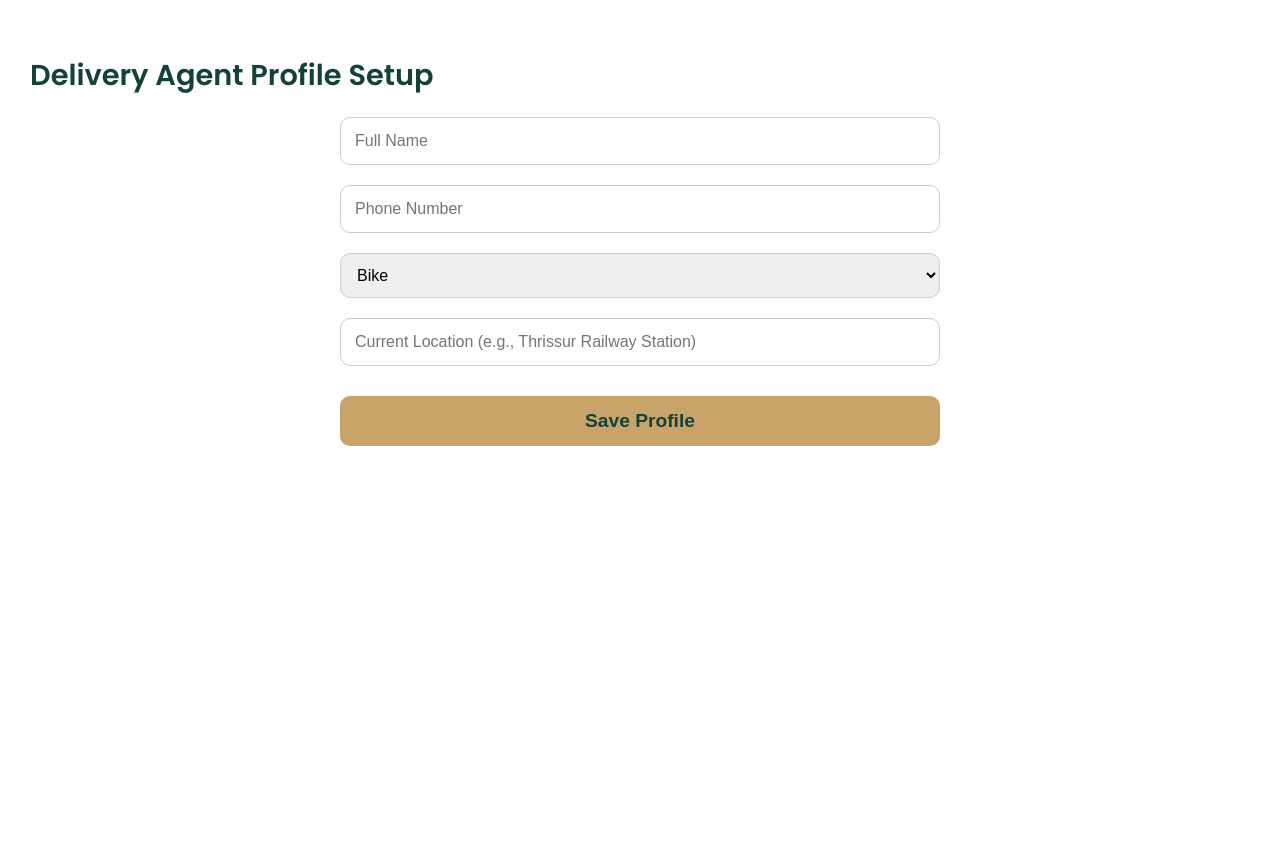
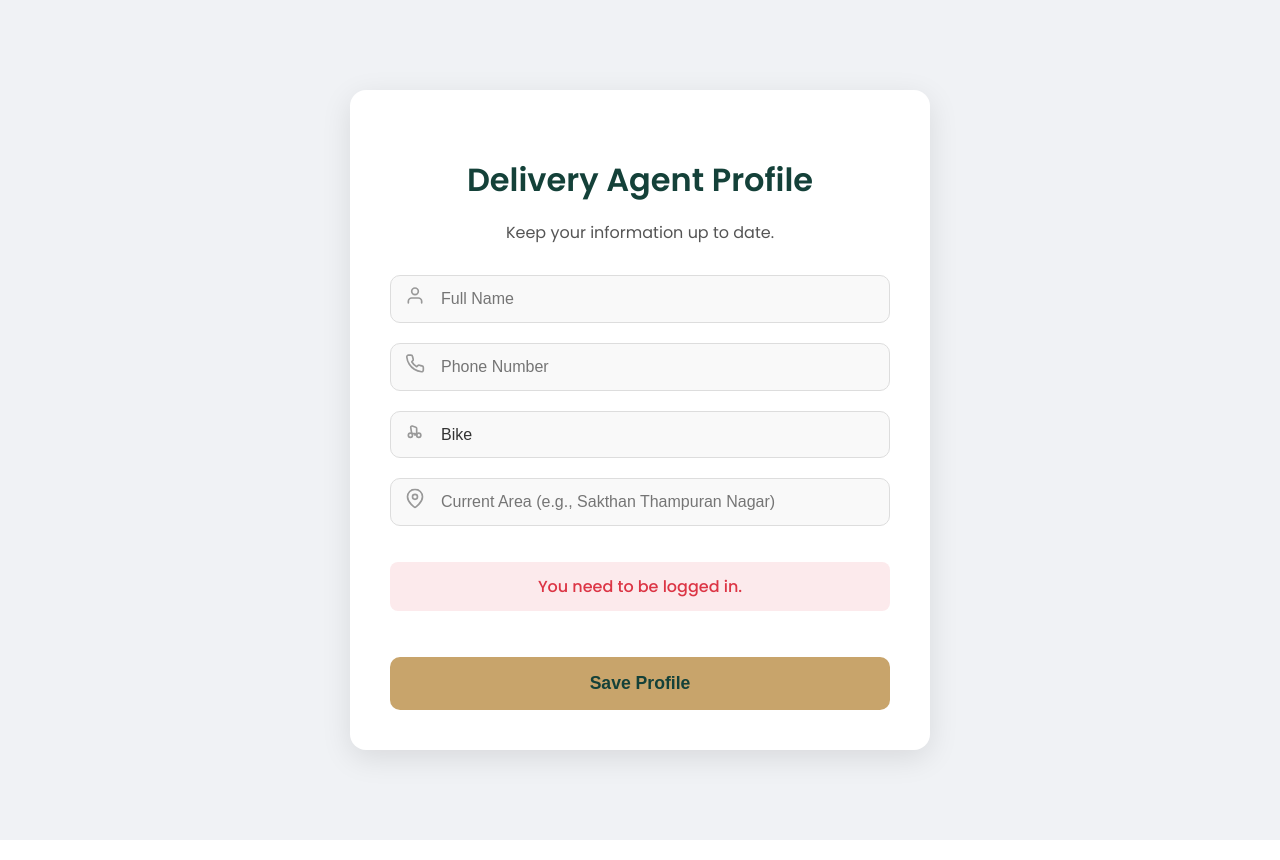
Before and after one commit to Mariya-004/AroundU, a React (Create React App) app in the folder frontend/: page /deliveryagent-setprofile in a window 1280 px wide. Built offline with nearby package versions, Linux system fonts and the light colour scheme.

Commit message:
updated deliveryagent feed

```diff
--- a/frontend/src/pages/deliveryagentsetprofile.jsx
+++ b/frontend/src/pages/deliveryagentsetprofile.jsx
@@ -1,14 +1,57 @@
-import React, { useState } from "react";
+import React, { useState, useEffect } from "react";
+
+// This is a self-contained component. For a real app, styles and icons would be in separate files.
+// Dynamic styles are injected into the document's head.
 
 export default function DeliveryAgentProfileSetup() {
     const [formData, setFormData] = useState({
         fullName: "",
         phoneNumber: "",
         vehicleType: "Bike",
-    currentLocation: "", // address string or [lon, lat]
+        currentLocation: "",
     });
 
-  const [message, setMessage] = useState("");
+    const [message, setMessage] = useState({ text: "", type: "" });
+    const [isLoading, setIsLoading] = useState(false);
+    const [isFetching, setIsFetching] = useState(true);
+
+    // Fetch existing profile data on component mount
+    useEffect(() => {
+        const fetchProfile = async () => {
+            setIsFetching(true);
+            try {
+                const token = localStorage.getItem("token");
+                if (!token) {
+                    setMessage({ text: "You need to be logged in.", type: "error" });
+                    return;
+                }
+
+                const res = await fetch("https://asia-south1-aroundu-473113.cloudfunctions.net/deliveryagent-profile", {
+                    method: "GET",
+                    headers: { Authorization: `Bearer ${token}` },
+                });
+
+                if (res.ok) {
+                    const data = await res.json();
+                    setFormData({
+                        fullName: data.name || "",
+                        phoneNumber: data.phoneNumber || "",
+                        vehicleType: data.vehicleType || "Bike",
+                        currentLocation: "", // Clear location to avoid showing raw coordinates
+                    });
+                } else if (res.status !== 404) {
+                    const data = await res.json();
+                    setMessage({ text: data.msg || "Failed to fetch profile.", type: "error" });
+                }
+            } catch (err) {
+                setMessage({ text: "Server error while fetching profile.", type: "error" });
+            } finally {
+                setIsFetching(false);
+            }
+        };
+
+        fetchProfile();
+    }, []);
 
     const handleChange = (e) => {
         const { name, value } = e.target;
@@ -17,7 +60,8 @@ export default function DeliveryAgentProfileSetup() {
 
     const handleSubmit = async (e) => {
         e.preventDefault();
-    setMessage("");
+        setMessage({ text: "", type: "" });
+        setIsLoading(true);
 
         try {
             const token = localStorage.getItem("token");
@@ -32,20 +76,35 @@ export default function DeliveryAgentProfileSetup() {
 
             const data = await res.json();
             if (!res.ok) {
-        setMessage(data.msg || "Failed to update profile");
+                setMessage({ text: data.msg || "Failed to update profile", type: "error" });
             } else {
-        setMessage(data.msg);
+                setMessage({ text: data.msg, type: "success" });
             }
         } catch (err) {
-      setMessage("Server error");
+            setMessage({ text: "A server error occurred. Please try again.", type: "error" });
+        } finally {
+            setIsLoading(false);
         }
     };
 
+    if (isFetching) {
         return (
-    <div style={{ background: "#fff", minHeight: "100vh", padding: "30px", fontFamily: "Poppins, sans-serif", color: "#144139" }}>
-      <h2 style={{ fontSize: "1.8rem", marginBottom: "20px" }}>Delivery Agent Profile Setup</h2>
+            <div style={styles.container}>
+                <div style={styles.loader}></div>
+                <p style={{color: '#144139', marginTop: '10px'}}>Loading Profile...</p>
+            </div>
+        );
+    }
 
-      <form onSubmit={handleSubmit} style={{ maxWidth: "600px", margin: "0 auto", display: "flex", flexDirection: "column", gap: "20px" }}>
+    return (
+        <div style={styles.container}>
+            <div style={styles.card}>
+                <h2 style={styles.title}>Delivery Agent Profile</h2>
+                <p style={styles.subtitle}>Keep your information up to date.</p>
+
+                <form onSubmit={handleSubmit} style={styles.form}>
+                    <div style={styles.inputGroup}>
+                        <span style={styles.icon}>{UserIcon}</span>
                         <input
                             type="text"
                             name="fullName"
@@ -53,64 +112,146 @@ export default function DeliveryAgentProfileSetup() {
                             value={formData.fullName}
                             onChange={handleChange}
                             required
-          style={inputStyle}
+                            style={styles.input}
+                            className="input-focus"
                         />
+                    </div>
+                    <div style={styles.inputGroup}>
+                        <span style={styles.icon}>{PhoneIcon}</span>
                         <input
-          type="text"
+                            type="tel"
                             name="phoneNumber"
                             placeholder="Phone Number"
                             value={formData.phoneNumber}
                             onChange={handleChange}
                             required
-          style={inputStyle}
+                            style={styles.input}
+                            className="input-focus"
                         />
+                    </div>
+                    <div style={styles.inputGroup}>
+                        <span style={styles.icon}>{VehicleIcon}</span>
                         <select
                             name="vehicleType"
                             value={formData.vehicleType}
                             onChange={handleChange}
                             required
-          style={{ ...inputStyle, padding: "12px" }}
+                            style={{ ...styles.input, appearance: 'none' }}
+                            className="input-focus"
                         >
                             <option value="Bike">Bike</option>
                             <option value="Scooter">Scooter</option>
                             <option value="Car">Car</option>
                             <option value="Van">Van</option>
                         </select>
+                    </div>
+                    <div style={styles.inputGroup}>
+                        <span style={styles.icon}>{LocationIcon}</span>
                         <input
                             type="text"
                             name="currentLocation"
-          placeholder="Current Location (e.g., Thrissur Railway Station)"
+                            placeholder="Current Area (e.g., Sakthan Thampuran Nagar)"
                             value={formData.currentLocation}
                             onChange={handleChange}
                             required
-          style={inputStyle}
+                            style={styles.input}
+                            className="input-focus"
                         />
+                    </div>
 
-        {message && <p style={{ color: message.includes("successfully") ? "green" : "red" }}>{message}</p>}
+                    {message.text && (
+                        <p style={{
+                            ...styles.message,
+                            color: message.type === "success" ? "#28a745" : "#dc3545",
+                            background: message.type === 'success' ? 'rgba(40, 167, 69, 0.1)' : 'rgba(220, 53, 69, 0.1)',
+                        }}>
+                            {message.text}
+                        </p>
+                    )}
 
-        <button type="submit" style={submitBtnStyle}>
-          Save Profile
+                    <button type="submit" style={isLoading ? {...styles.submitBtn, ...styles.submitBtnDisabled} : styles.submitBtn} disabled={isLoading} className="submit-btn-hover">
+                        {isLoading ? "Saving..." : "Save Profile"}
                     </button>
                 </form>
+            </div>
         </div>
     );
 }
 
-const inputStyle = {
-  padding: "14px",
-  fontSize: "1rem",
-  borderRadius: "10px",
-  border: "1px solid #ccc",
+// --- ICONS & STYLES ---
+// (Best practice would be to move these to separate files)
+
+const UserIcon = <svg xmlns="http://www.w3.org/2000/svg" width="20" height="20" viewBox="0 0 24 24" fill="none" stroke="currentColor" strokeWidth="2" strokeLinecap="round" strokeLinejoin="round"><path d="M20 21v-2a4 4 0 0 0-4-4H8a4 4 0 0 0-4 4v2"></path><circle cx="12" cy="7" r="4"></circle></svg>;
+const PhoneIcon = <svg xmlns="http://www.w3.org/2000/svg" width="20" height="20" viewBox="0 0 24 24" fill="none" stroke="currentColor" strokeWidth="2" strokeLinecap="round" strokeLinejoin="round"><path d="M22 16.92v3a2 2 0 0 1-2.18 2 19.79 19.79 0 0 1-8.63-3.07 19.5 19.5 0 0 1-6-6 19.79 19.79 0 0 1-3.07-8.67A2 2 0 0 1 4.11 2h3a2 2 0 0 1 2 1.72 12.84 12.84 0 0 0 .7 2.81 2 2 0 0 1-.45 2.11L8.09 9.91a16 16 0 0 0 6 6l1.27-1.27a2 2 0 0 1 2.11-.45 12.84 12.84 0 0 0 2.81.7A2 2 0 0 1 22 16.92z"></path></svg>;
+const VehicleIcon = <svg xmlns="http://www.w3.org/2000/svg" width="20" height="20" viewBox="0 0 24 24" fill="none" stroke="currentColor" strokeWidth="2" strokeLinecap="round" strokeLinejoin="round"><path d="M14 16.5V8.28a1.5 1.5 0 0 0-1.04-1.43l-4.2-1.4a1.5 1.5 0 0 0-1.92 1.57l1 6.06A1.5 1.5 0 0 0 9.4 14.5H12v2"></path><circle cx="6.5" cy="16.5" r="2.5"></circle><circle cx="16.5" cy="16.5" r="2.5"></circle></svg>;
+const LocationIcon = <svg xmlns="http://www.w3.org/2000/svg" width="20" height="20" viewBox="0 0 24 24" fill="none" stroke="currentColor" strokeWidth="2" strokeLinecap="round" strokeLinejoin="round"><path d="M21 10c0 7-9 13-9 13s-9-6-9-13a9 9 0 0 1 18 0z"></path><circle cx="12" cy="10" r="3"></circle></svg>;
+
+const styles = {
+    container: {
+        background: "#f0f2f5", minHeight: "100vh", display: "flex", flexDirection: 'column', alignItems: "center", justifyContent: "center", padding: "20px", fontFamily: "'Poppins', sans-serif",
+    },
+    card: {
+        background: "#fff", padding: "40px", borderRadius: "16px", boxShadow: "0 8px 30px rgba(0, 0, 0, 0.1)", width: "100%", maxWidth: "500px", textAlign: "center",
+    },
+    title: {
+        fontSize: "2rem", color: "#144139", fontWeight: 600, marginBottom: "10px",
+    },
+    subtitle: {
+        fontSize: "1rem", color: "#555", marginBottom: "30px",
+    },
+    form: {
+        display: "flex", flexDirection: "column", gap: "20px",
+    },
+    inputGroup: {
+        position: "relative",
+    },
+    icon: {
+        position: "absolute", left: "15px", top: "50%", transform: "translateY(-50%)", color: "#999",
+    },
+    input: {
+        width: "100%", padding: "14px 14px 14px 50px", fontSize: "1rem", borderRadius: "10px", border: "1px solid #ddd", background: "#f9f9f9", boxSizing: "border-box", color: '#333'
+    },
+    submitBtn: {
+        padding: "16px", fontSize: "1.1rem", borderRadius: "10px", background: "#C8A46B", color: "#144139", fontWeight: "bold", cursor: "pointer", border: "none", marginTop: "10px", transition: "background-color 0.3s, transform 0.2s",
+    },
+    submitBtnDisabled: {
+        backgroundColor: '#ccc', cursor: 'not-allowed', transform: 'none'
+    },
+    message: {
+        padding: '12px', borderRadius: '8px', textAlign: 'center', fontWeight: 500,
+    },
+    loader: {
+        border: '5px solid #f3f3f3',
+        borderTop: '5px solid #C8A46B',
+        borderRadius: '50%',
+        width: '50px',
+        height: '50px',
+        animation: 'spin 1s linear infinite'
+    }
 };
 
-const submitBtnStyle = {
-  padding: "14px",
-  fontSize: "1.2rem",
-  borderRadius: "10px",
-  background: "#C8A46B",
-  color: "#144139",
-  fontWeight: "bold",
-  cursor: "pointer",
-  border: "none",
-  marginTop: "10px",
-};
+// Inject dynamic CSS for focus/hover effects and loader animation
+const dynamicCSS = `
+  @import url('https://fonts.googleapis.com/css2?family=Poppins:wght@400;500;600&display=swap');
+
+  .input-focus:focus {
+    outline: none;
+    border-color: #C8A46B;
+    box-shadow: 0 0 0 3px rgba(200, 164, 107, 0.3);
+  }
+  .submit-btn-hover:hover:not(:disabled) {
+      background-color: #b7905a;
+      transform: translateY(-2px);
+  }
+  @keyframes spin {
+    0% { transform: rotate(0deg); }
+    100% { transform: rotate(360deg); }
+  }
+`;
+
+if (!document.getElementById('dynamic-styles-delivery-profile')) {
+    const styleSheet = document.createElement("style");
+    styleSheet.id = 'dynamic-styles-delivery-profile';
+    styleSheet.innerText = dynamicCSS;
+    document.head.appendChild(styleSheet);
+}
```
Also changed, not shown: 1 other file (tests, documents, lock files or other folders). Lines whose indentation alone changed are shown as unchanged.
